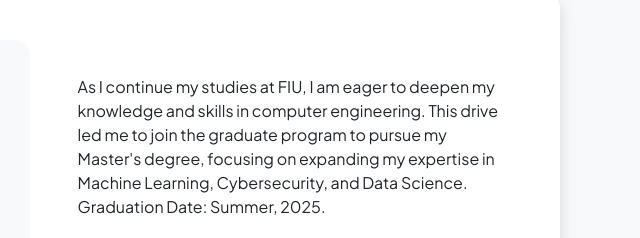
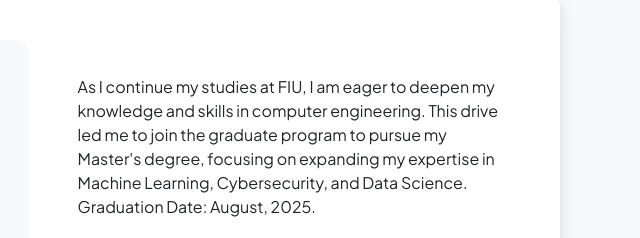
Before and after one commit to kcolmenares/kcolmenares.github.io, a plain HTML site: page resume.html in a window 1280 px wide. Shown: the part 714-952 px from the top of the page, 466-1106 px from the left. Drawn offline with nearby package versions, Linux system fonts and the light colour scheme.

Commit message:
Update resume.html

```diff
--- a/resume.html
+++ b/resume.html
@@ -103,7 +103,7 @@
                                                 </div>
                                             </div>
                                         </div>
-                                        <div class="col-lg-8"><div>As I continue my studies at FIU, I am eager to deepen my knowledge and skills in computer engineering. This drive led me to join the graduate program to pursue my Master's degree, focusing on expanding my expertise in Machine Learning, Cybersecurity, and Data Science. Graduation Date: Summer, 2025.                                        </div></div>
+                                        <div class="col-lg-8"><div>As I continue my studies at FIU, I am eager to deepen my knowledge and skills in computer engineering. This drive led me to join the graduate program to pursue my Master's degree, focusing on expanding my expertise in Machine Learning, Cybersecurity, and Data Science. Graduation Date: August, 2025.                                        </div></div>
                                     </div>
                                 </div>
                             </div>
```
